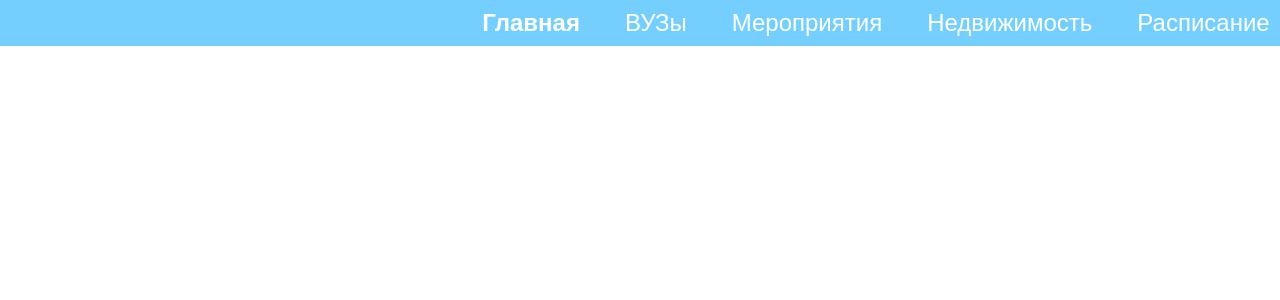
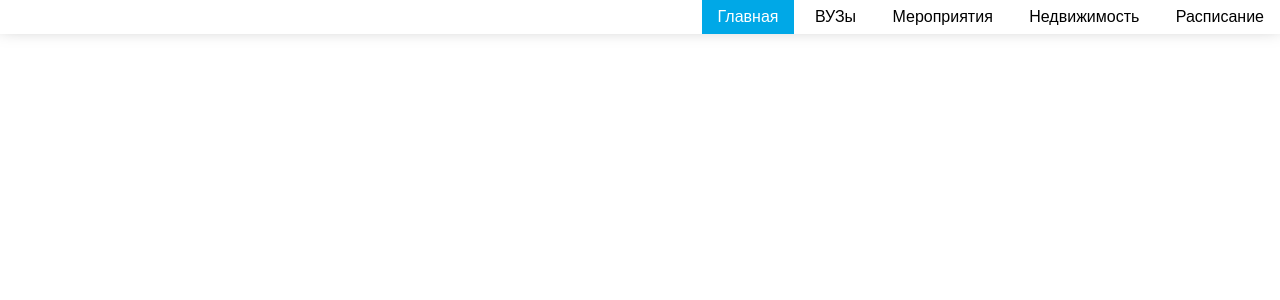
Before and after one commit to Yorshik/hackathon-digital-SPB, a Flask app: page / in a window 1280 px wide. Shown: the top 300 px of the page. Run offline with Flask 3, Linux system fonts and the light colour scheme; parts of the project's set-up code (start-up, migrations or seed data) failed here and were passed over.

Commit message:
Change style for site

```diff
--- a/static/style.css
+++ b/static/style.css
@@ -12,45 +12,37 @@ a {
 	font-size: small;
 }
 
-#header {
-	background-color: #eee;
-	clear: both;
-	color: #555;
-	font-size: 2em;
-	padding: 0.2ex 0.2ex 0.2ex 0.2em;
-}
-#header-link {
-	color: #00d;
-	margin-left: 5px;
-}
-#header a, #menu a, #nav a {
-	text-decoration: none;
-}
-#header img {
-	height: 1em;
-}
-
 #menu {
 	clear: both;
-	color: #111;
+	color: black;
 	overflow: hidden;
-	background-color: #61c9ffe0;
-	padding: 0.7ex;
+	background-color: rgba(255,255,255,0.7);
+    box-shadow: 0 -10px 20px rgba(0,0,0,0.5);
     position: fixed;
     width: 100vw;
     top: 0;
     z-index: 99;
     text-align: right;
-    font-size: 1.5em;
 }
 #menu a {
-	color: #fff;
-	padding: 0.5em 0.8em;
+    font-size: 1em;
+    display: inline-block;
+	color: black;
+	padding: 0.5em 1em;
+    margin: 0;
+    text-decoration: none;
     transition: background-color 0.5s ease;
     background-color: transparent;
 }
 #menu a:hover {
-    background-color: black;
+    background-color: rgba(0,0,0,0.2);
+}
+#menu .main {
+    background-color: #00a8e7;
+    color: white;
+}
+#menu .main:hover {
+    background-color: #45b4e9;
 }
 
 #nav {
@@ -181,7 +173,9 @@ input[type=submit] {
 .events {
     height: 78vh;
     width: 30vw;
-    overflow: scroll;
+    overflow-y: scroll;
+    overflow-x: none;
+    padding-left: 0;
 }
 .events li {
     list-style-type: none;
@@ -206,7 +200,7 @@ input[type=submit] {
     margin-right: 0.5em;
 }
 #map {
-    width: 30vw;
+    width: 35vw;
     height: 70vh;
     display: block;
 }
--- a/templates/apartments.html
+++ b/templates/apartments.html
@@ -39,7 +39,6 @@
                     </div>
                     </a></li>
                 {%endfor%}
-
             </ul>
         </div>
         <div>
--- a/templates/base.html
+++ b/templates/base.html
@@ -9,7 +9,7 @@
 </head>
 <body>
 <div id="menu">
-<a href="/"><b>Главная</b></a>
+<a href="/" class="main">Главная</a>
 <a href="/university">ВУЗы</a>
 <a href="/events">Мероприятия</a>
 <a href="/apartments">Недвижимость</a>
--- a/templates/events.html
+++ b/templates/events.html
@@ -53,11 +53,11 @@
             </ul>
         </div>
         <div>
-            <h1>Поиск мероприятий</h1>
+            <h1 style="text-align: center">Поиск мероприятий</h1>
             <form action="/events" method="GET">
                 <label for="address">Адрес</label>
                 <input id="address" name="address" type="text" value="{{address or ""}}"/>
-                <input type="submit" value="Отправить" />
+                <input type="submit" value="Найти" />
             </form>
         </div>
     </div>
```
